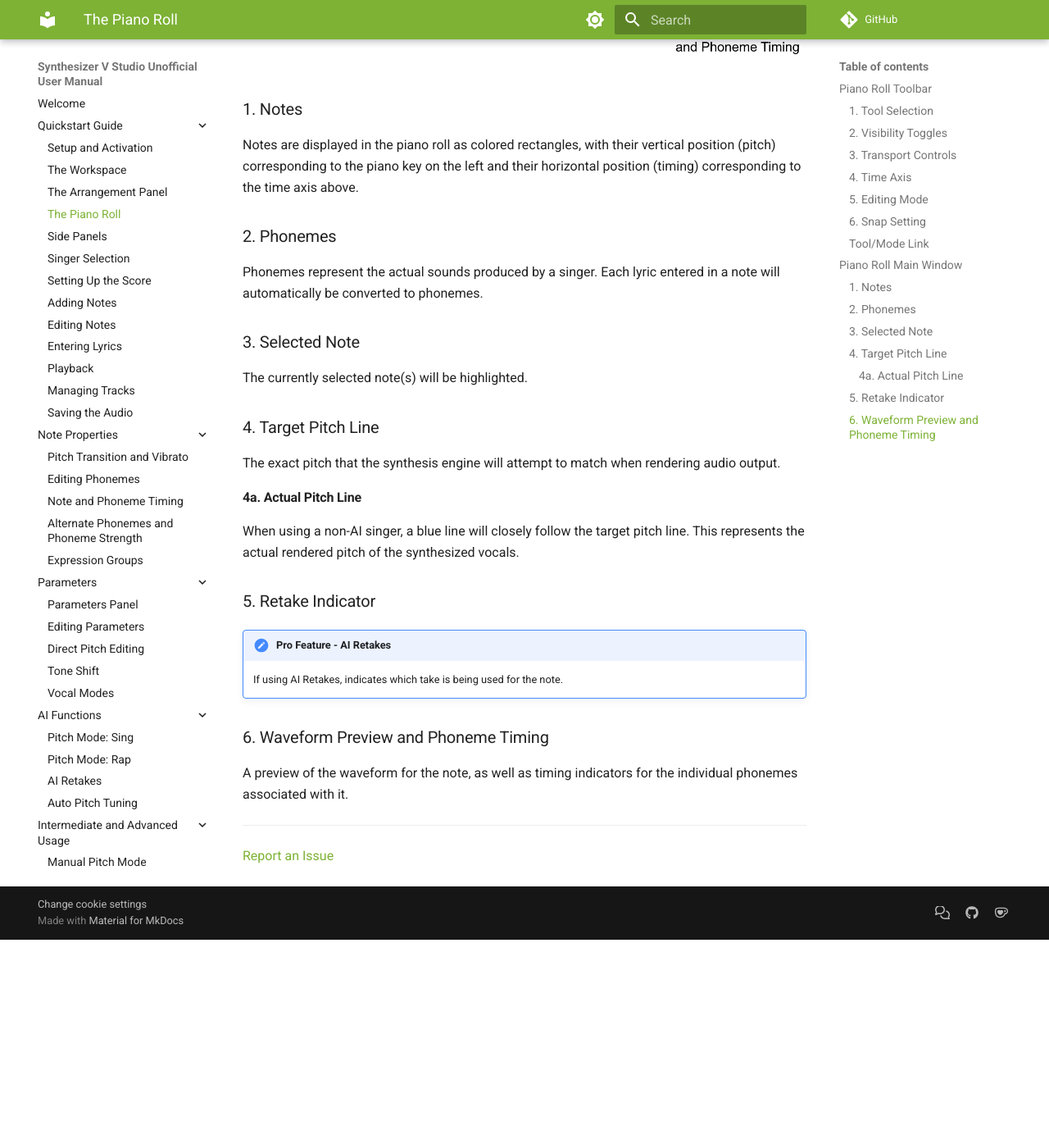
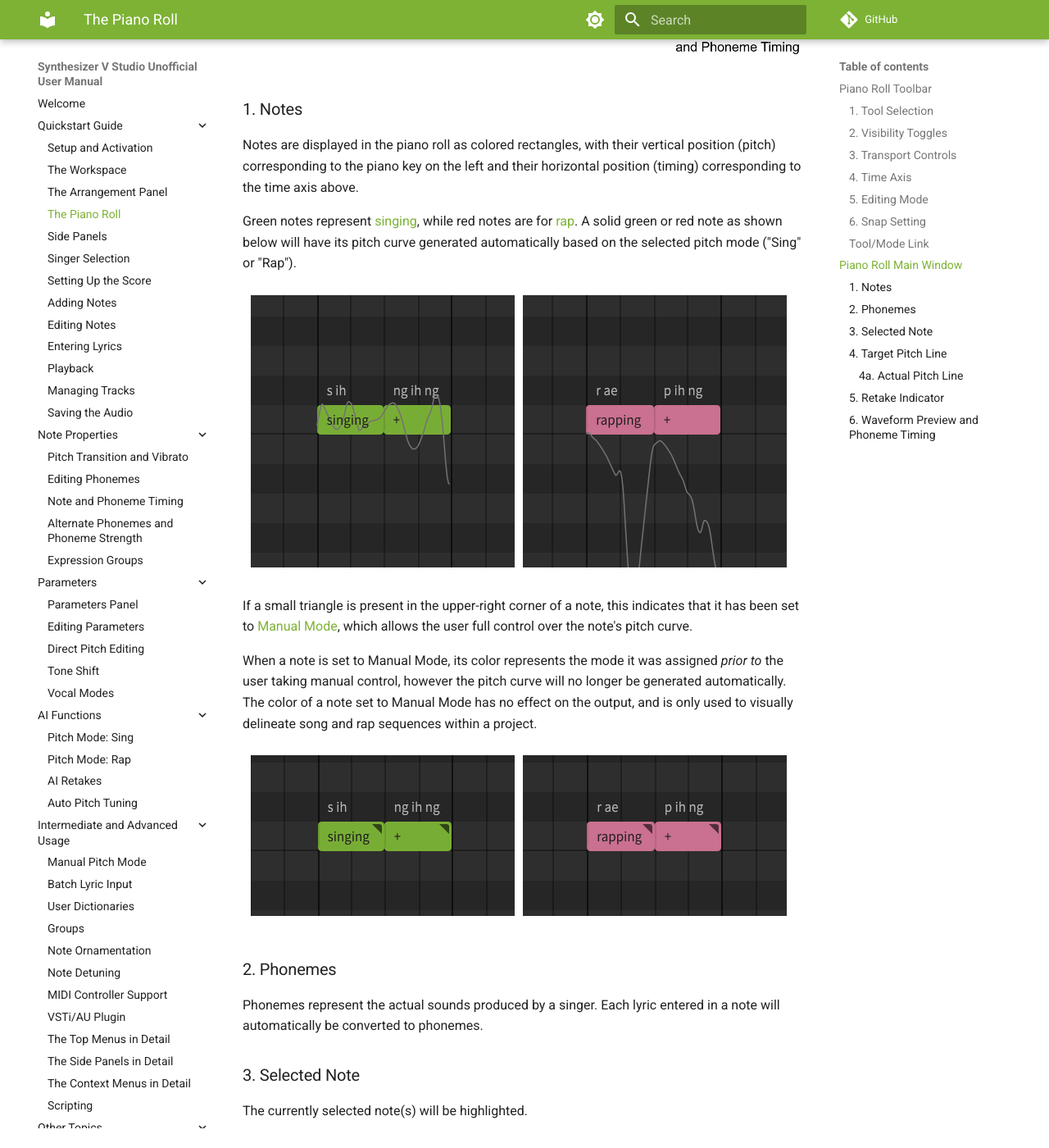
Before and after one commit to claire-west/svstudio-manual, an MkDocs documentation site: the page built from docs/workspace/piano-roll.md, in a window 1280 px wide and 1400 px high, scrolled down 2159 px. Shown: the whole window at 82% size. Built offline with MkDocs 1.6.1 and Material for MkDocs 9.7.7, drawn with Linux system fonts in a browser that asks for light colours; comment, search, counter and statistics services are not loaded; before the commit the page ends 3305 px from its top, so only the background shows below that.

Commit message:
Introduce note colors and mode indicators earlier (#17)
* Add mention of note colors and manual mode indicators on the Piano
  Roll page in the Quickstart section
* Remove manual mode indicators from screenshots where they're not
  relevant
* New example of parameter curves on the Editing Parameters page
* Collapse the update summary on the home page now that the update has
  been out for a while

```diff
--- a/docs/workspace/piano-roll.md
+++ b/docs/workspace/piano-roll.md
@@ -40,6 +40,16 @@
 ### 1. Notes
 Notes are displayed in the piano roll as colored rectangles, with their vertical position (pitch) corresponding to the piano key on the left and their horizontal position (timing) corresponding to the time axis above.
 
+Green notes represent [singing](../ai-functions/pitch-mode-sing.md), while red notes are for [rap](../ai-functions/pitch-mode-rap.md). A solid green or red note as shown below will have its pitch curve generated automatically based on the selected pitch mode ("Sing" or "Rap").
+
+![Notes in Sing and Rap mode](../img/quickstart/pitch-mode-colors.png)
+
+If a small triangle is present in the upper-right corner of a note, this indicates that it has been set to [Manual Mode](../advanced/pitch-mode-manual.md), which allows the user full control over the note's pitch curve.
+
+When a note is set to Manual Mode, its color represents the mode it was assigned *prior to* the user taking manual control, however the pitch curve will no longer be generated automatically. The color of a note set to Manual Mode has no effect on the output, and is only used to visually delineate song and rap sequences within a project.
+
+![Notes in Manual Mode](../img/quickstart/pitch-mode-indicator.png)
+
 ### 2. Phonemes
 Phonemes represent the actual sounds produced by a singer. Each lyric entered in a note will automatically be converted to phonemes.
 
```
Also changed, not shown: docs/advanced/pitch-mode-manual.md (+1 -1 lines), docs/index.md (+1 -1 lines), docs/parameters/editing-parameters.md (+8 -0 lines), docs/img/note-properties/one-phoneme-per-note.png, docs/img/note-properties/phoneme-allocation.png, docs/img/parameters/parameter-curve-example.png (added), docs/img/quickstart/pitch-mode-colors.png (added), docs/img/quickstart/pitch-mode-indicator.png (added), 2 other files.
